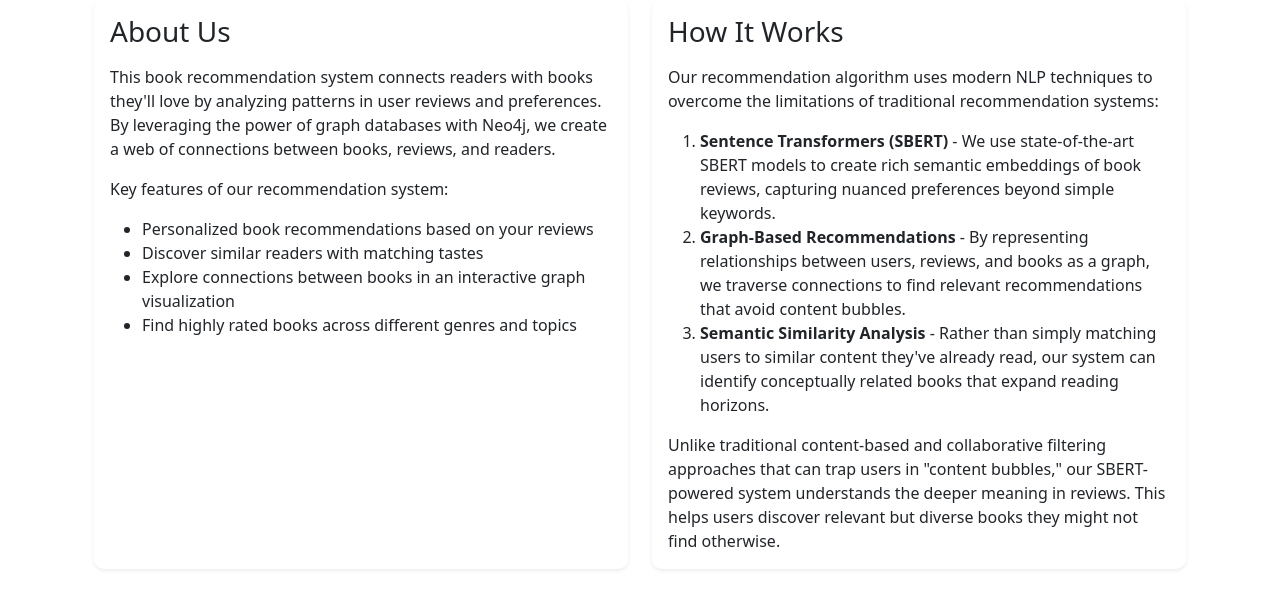
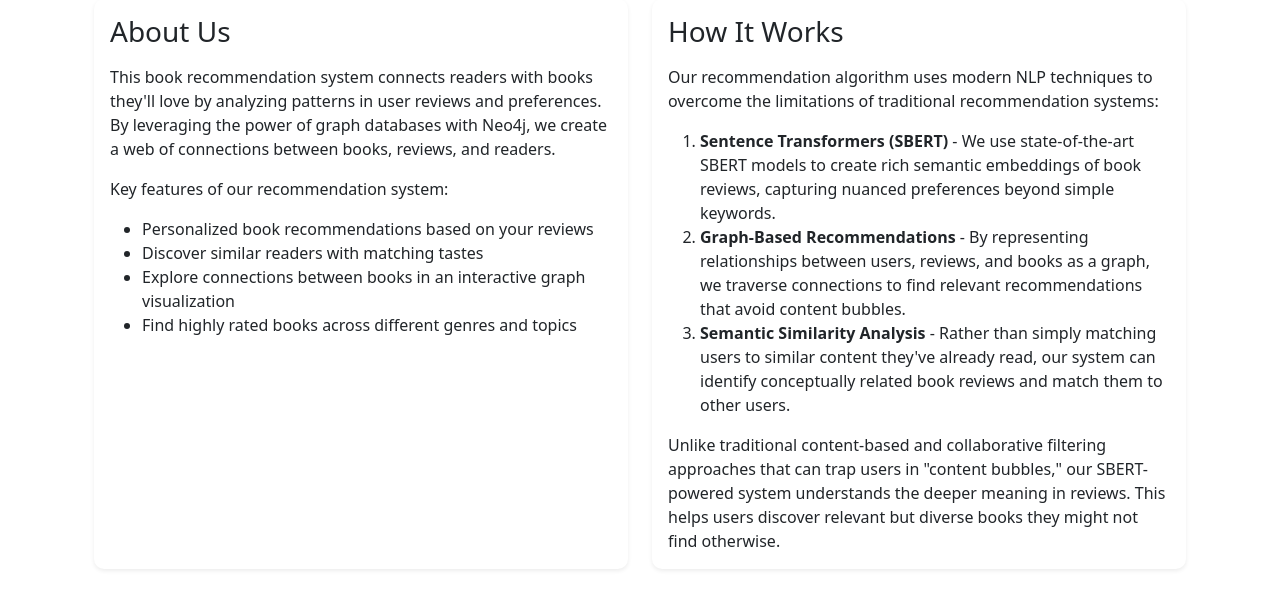
Before and after one commit to J4ninja/book-recommender, a Django app: page / in a window 1280 px wide. Shown: the part 400-993 px from the top of the page. Run offline with Django 5.2, Linux system fonts and the light colour scheme.

Commit message:
mention matching users

```diff
--- a/book_recommender_app/templates/index.html
+++ b/book_recommender_app/templates/index.html
@@ -39,7 +39,7 @@
                     <ol>
                         <li><strong>Sentence Transformers (SBERT)</strong> - We use state-of-the-art SBERT models to create rich semantic embeddings of book reviews, capturing nuanced preferences beyond simple keywords.</li>
                         <li><strong>Graph-Based Recommendations</strong> - By representing relationships between users, reviews, and books as a graph, we traverse connections to find relevant recommendations that avoid content bubbles.</li>
-                        <li><strong>Semantic Similarity Analysis</strong> - Rather than simply matching users to similar content they've already read, our system can identify conceptually related books that expand reading horizons.</li>
+                        <li><strong>Semantic Similarity Analysis</strong> - Rather than simply matching users to similar content they've already read, our system can identify conceptually related book reviews and match them to other users.</li>
                     </ol>
                     <p class="card-text">Unlike traditional content-based and collaborative filtering approaches that can trap users in "content bubbles," our SBERT-powered system understands the deeper meaning in reviews. This helps users discover relevant but diverse books they might not find otherwise.</p>
                 </div>
```
